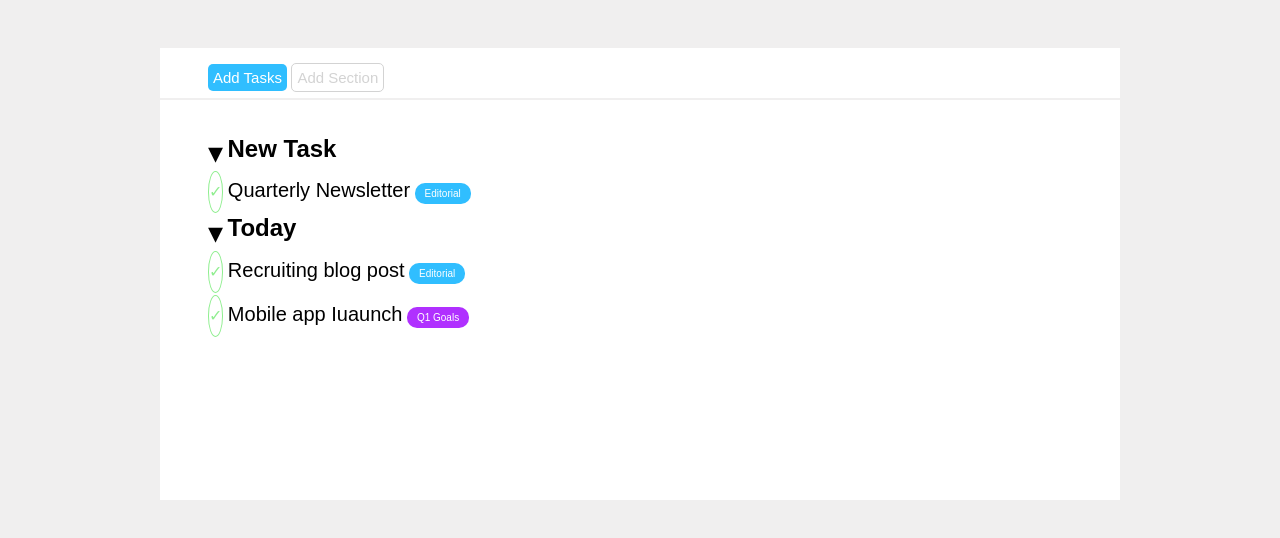
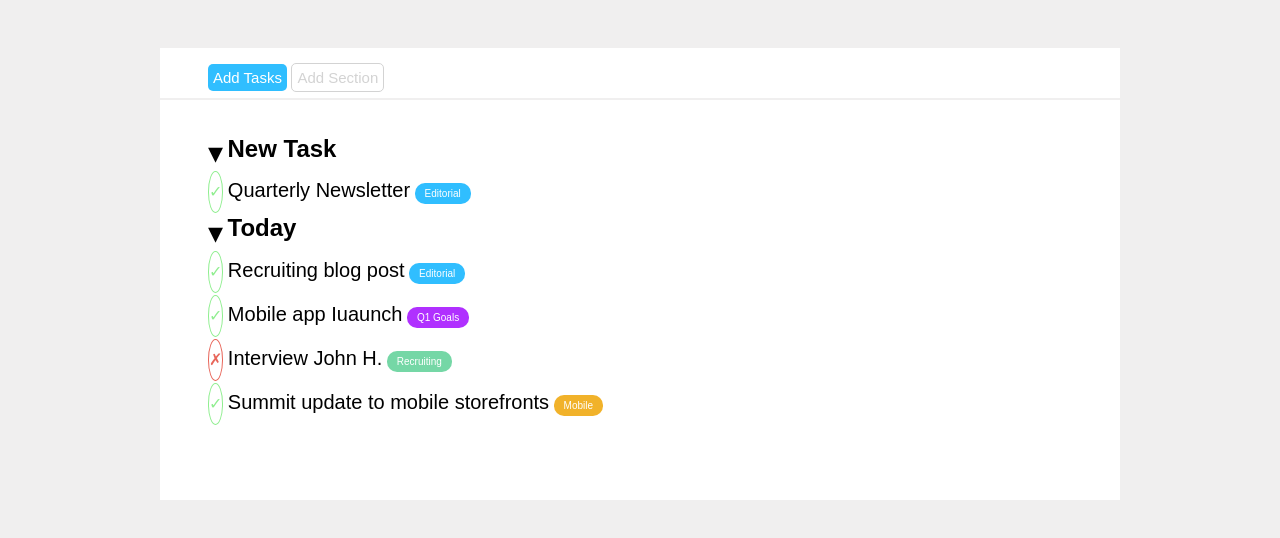
Before and after one commit to Crisano97/html-css-toboolist, a plain HTML site: page index.html in a window 1280 px wide. Shown: the part 102-640 px from the top of the page. Drawn offline with Linux system fonts and the light colour scheme.

Commit message:
toboolist

```diff
--- a/css/style.css
+++ b/css/style.css
@@ -102,7 +102,13 @@ body {
     display: inline-block;
     color: lightgreen;
     border: 1px solid lightgreen;
+    border-radius: 50%;
+}
 
+.errato {
+    display: inline-block;
+    color: rgb(232, 102, 90);
+    border: 1px solid rgb(232, 102, 90);
     border-radius: 50%;
 }
 
@@ -120,3 +126,11 @@ body {
 .goals {
     background-color: rgb(176, 48, 255);
 }
+
+.recruit {
+    background-color: rgba(46, 194, 120, 0.659);
+}
+
+.mobile {
+    background-color: rgba(241, 175, 33, 0.955);
+}
--- a/index.html
+++ b/index.html
@@ -75,6 +75,22 @@
 
                 </div>
 
+                <div class="spazio">
+
+                    <span class="errato">&#x02717;</span>
+                    <span class="text"> Interview John H.</span>
+                    <span class="target recruit"> Recruiting</span>
+
+                </div>
+
+                <div class="spazio">
+
+                    <span class="verificato">&#x02713;</span>
+                    <span class="text"> Summit update to mobile storefronts</span>
+                    <span class="target mobile"> Mobile</span>
+
+                </div>
+
             </div>
 
         </div>
```
